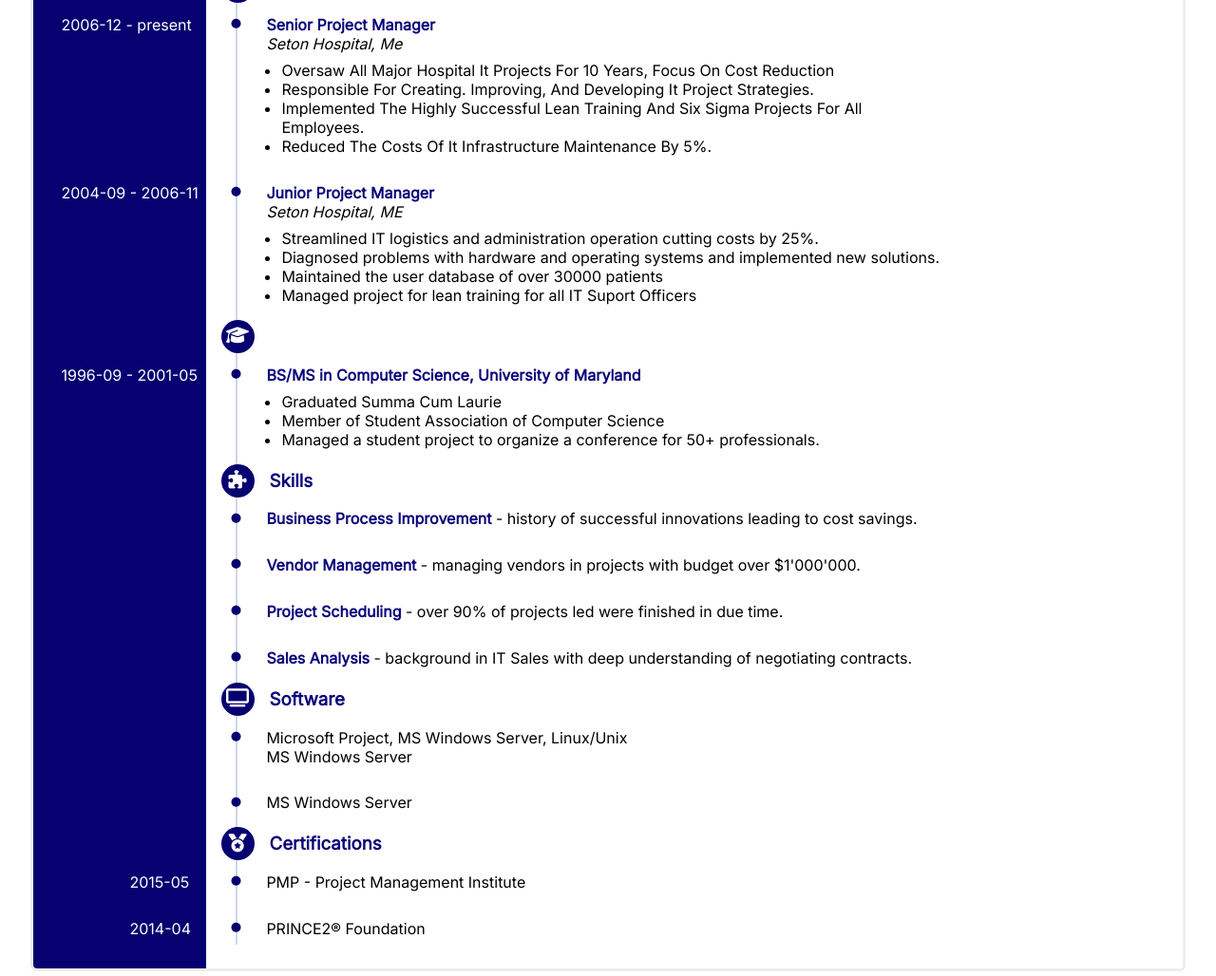
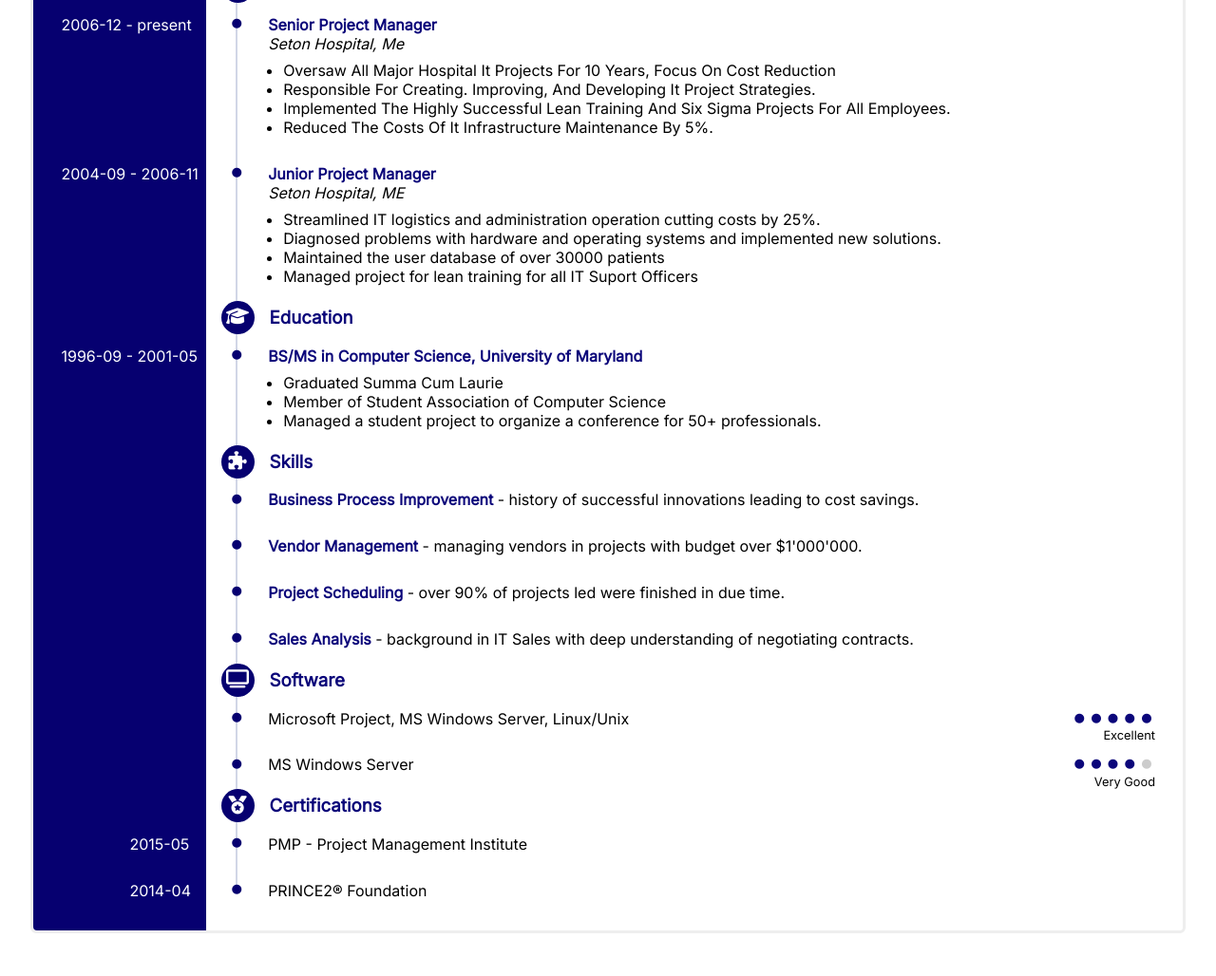
Before and after one commit to MikeManzi/resume-template, a plain HTML site: page index.html in a window 1280 px wide. Shown: the part 313-1341 px from the top of the page at 95% size. After the commit the page ends 1312 px from the top, so only its background shows below. Drawn offline with Linux system fonts and the light colour scheme.

Commit message:
(chore): ratings done

```diff
--- a/index.html
+++ b/index.html
@@ -90,7 +90,7 @@
                     </div>
                     <div class="d-flex category">
                         <i class="dynamic-bg fa fa-graduation-cap" aria-hidden="true"></i>
-                        <h3 class="dynamic-color"Education</h3>
+                        <h3 class="dynamic-color">Education</h3>
                     </div>
                     <div class="d-flex title">
                         <p class="date ml">1996-09 - 2001-05</p>
@@ -115,7 +115,8 @@
                             <p class="dynamic-color">&bull;</p>
                         </div>
                         <div class="description">
-                            <p><strong class="dynamic-color">Business Process Improvement</strong> - history of successful innovations leading
+                            <p><strong class="dynamic-color">Business Process Improvement</strong> - history of
+                                successful innovations leading
                                 to cost savings.</p>
                         </div>
                     </div>
@@ -124,7 +125,8 @@
                             <p class="dynamic-color">&bull;</p>
                         </div>
                         <div class="description">
-                            <p><strong class="dynamic-color">Vendor Management</strong> - managing vendors in projects with budget over
+                            <p><strong class="dynamic-color">Vendor Management</strong> - managing vendors in projects
+                                with budget over
                                 $1'000'000.</p>
                         </div>
                     </div>
@@ -133,7 +135,8 @@
                             <p class="dynamic-color">&bull;</p>
                         </div>
                         <div class="description">
-                            <p><strong class="dynamic-color">Project Scheduling</strong> - over 90% of projects led were finished in due time.
+                            <p><strong class="dynamic-color">Project Scheduling</strong> - over 90% of projects led were
+                                finished in due time.
                             </p>
                         </div>
                     </div>
@@ -142,7 +145,8 @@
                             <p class="dynamic-color">&bull;</p>
                         </div>
                         <div class="description">
-                            <p><strong class="dynamic-color">Sales Analysis</strong> - background in IT Sales with deep understanding of
+                            <p><strong class="dynamic-color">Sales Analysis</strong> - background in IT Sales with deep
+                                understanding of
                                 negotiating contracts.</p>
                         </div>
                     </div>
@@ -156,7 +160,14 @@
                         </div>
                         <div class="description">
                             <p>Microsoft Project, MS Windows Server, Linux/Unix</p>
-                            <p>MS Windows Server</p>
+                            <div class="ratings">
+                                <p class="dynamic-color rating-dot">&bull;</p>
+                                <p class="dynamic-color rating-dot">&bull;</p>
+                                <p class="dynamic-color rating-dot">&bull;</p>
+                                <p class="dynamic-color rating-dot">&bull;</p>
+                                <p class="dynamic-color rating-dot">&bull;</p>
+                                <p class="rating-description">Excellent</p>
+                            </div>
                         </div>
                     </div>
                     <div class="d-flex title">
@@ -165,6 +176,14 @@
                         </div>
                         <div class="description">
                             <p>MS Windows Server</p>
+                            <div class="ratings">
+                                <p class="dynamic-color rating-dot">&bull;</p>
+                                <p class="dynamic-color rating-dot">&bull;</p>
+                                <p class="dynamic-color rating-dot">&bull;</p>
+                                <p class="dynamic-color rating-dot">&bull;</p>
+                                <p class="rating-dot rating-dot-clear">&bull;</p>
+                                <p class="rating-description">Very Good</p>
+                            </div>
                         </div>
                     </div>
                     <div class="d-flex category">
--- a/styles.css
+++ b/styles.css
@@ -80,10 +80,10 @@ body {
     padding-top: 0.4em;
 }
 .container__content__right .resume .line {
-    height: 62em;
+    height: 58.5em;
     width: 2px;
     background: #d1d6e6;
-    margin-left: 0.96em;
+    margin-left: 0.97em;
     position: absolute;
     margin-top: 2.2em;
     z-index: -1;
@@ -108,7 +108,7 @@ body {
     margin-left: -10.5em;
 }
 .container__content__right .resume .title .dot {
-    width: 4%;
+    width: 4.5%;
 }
 .container__content__right .resume .title .dot p {
     color: #060070;
@@ -116,7 +116,7 @@ body {
     font-size: 2rem;
 }
 .container__content__right .resume .title .description {
-    width: 90%;
+    width: 100%;
     margin: 0.8em 0 1em;
 }
 .container__content__right .resume .title .description ul {
@@ -124,3 +124,25 @@ body {
     margin-left: 1em;
     margin-top: 0.5em;
 }
+
+.ratings {
+    position: absolute;
+    right: 4em;
+    margin-top: -2em;
+}
+
+p.rating-dot {
+    display: inline;
+    font-size: 2rem;
+    margin-left: -0.15em;
+}
+
+p.rating-description{
+    margin-top: -0.5em;
+    text-align: right;
+    font-size:0.8rem;
+}
+
+p.rating-dot-clear{
+    color: #ccc;
+}
```
